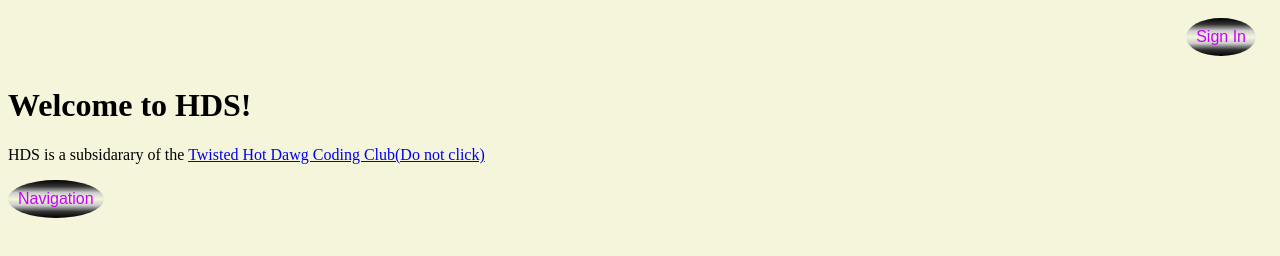
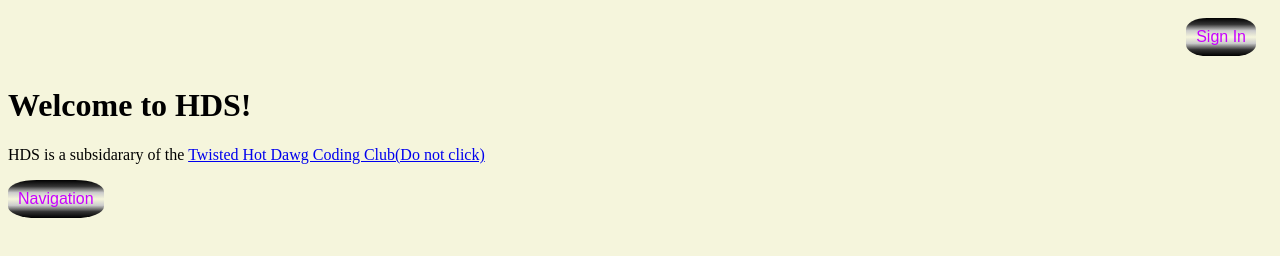
Before and after one commit to thesmartcat76/HDS, a plain HTML site: page index.html in a window 1280 px wide. Drawn offline with Linux system fonts and the light colour scheme.

Commit message:
experement CSS

```diff
--- a/style.css
+++ b/style.css
@@ -8,7 +8,7 @@
     font-size: 16px;
     cursor: pointer;
     color: rgb(200, 0, 255);
-    border-radius: 60%;
+    border-radius: 30%;
 }
 
 .topbar{
```
